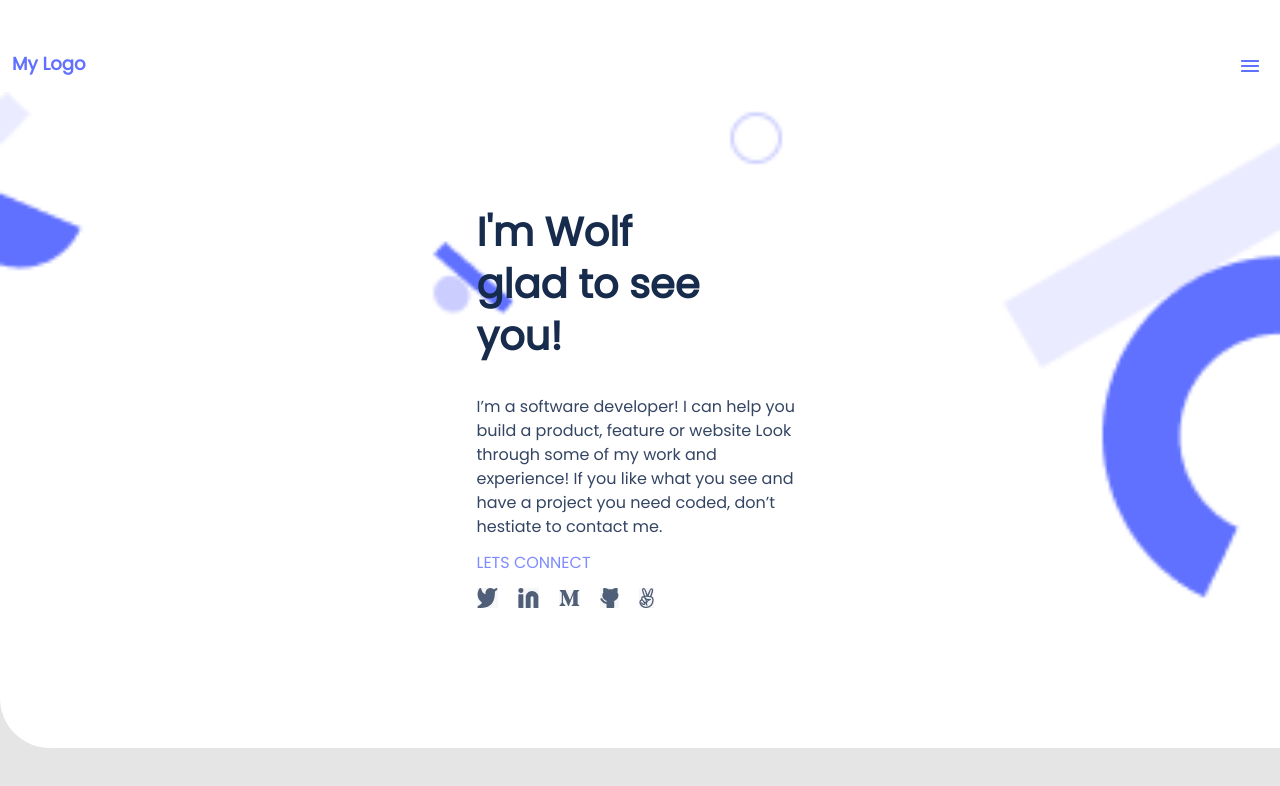
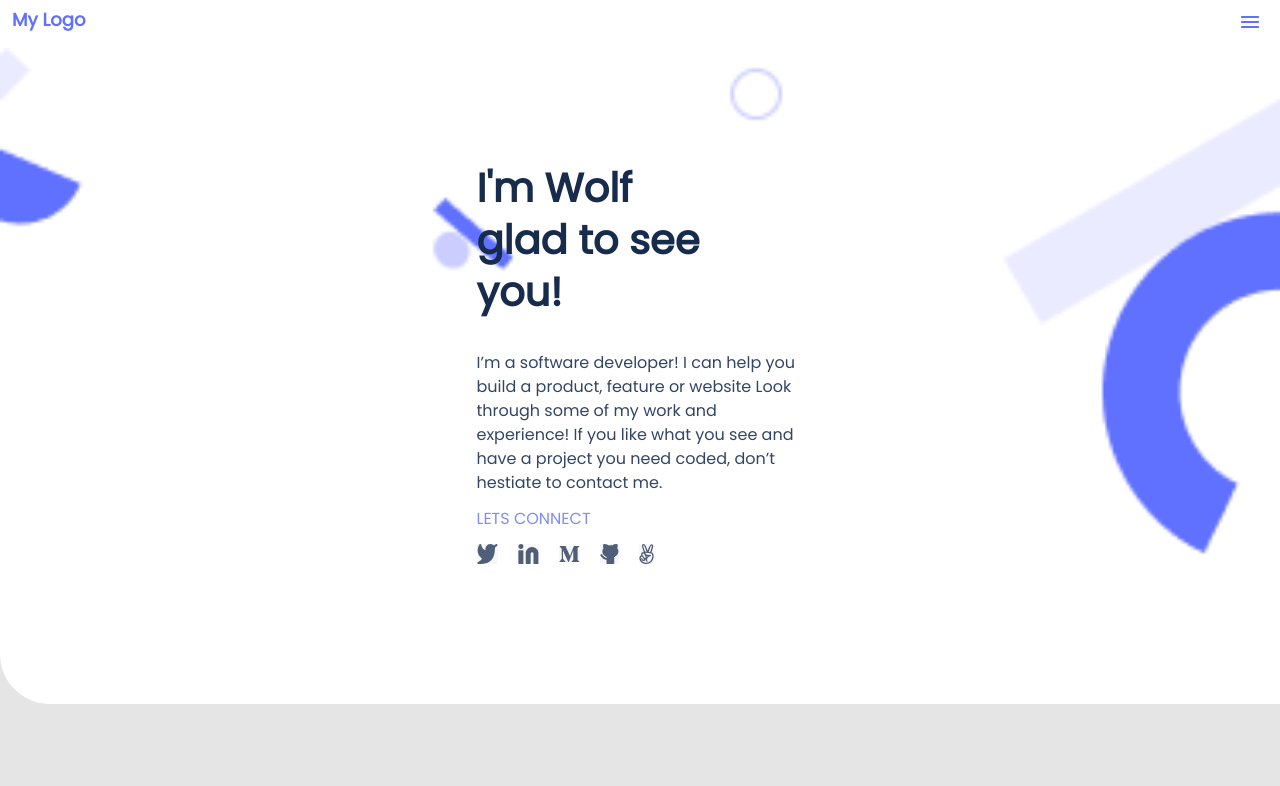
Before and after one commit to Wolfmikerson/Porfolio-MobileVersion, a website: page index.html in a window 1280 px wide. Drawn offline with Linux system fonts and the light colour scheme.

Commit message:
Fix index.html

```diff
--- a/css/style.css
+++ b/css/style.css
@@ -100,6 +100,8 @@ body {
   background-repeat: no-repeat;
   background-color: #fff;
   border-bottom-left-radius: 50px;
+  padding-left: 20px;
+  padding-right: 20px;
 }
 
 .display-list-item {
--- a/index.html
+++ b/index.html
@@ -8,12 +8,9 @@
   </head>
   <body>
     <!-- Header Section-->
-  <header>
-    <nav class="navbar-top-contener"></nav>
-    <nav class="navbar-contener default-display-flex">
-      <div class="logo"><a class="logo-font default-custom-fonts" href="#">My Logo</a></div>
-      <div class="menu"><img src="images/menu_icon.png" alt=""></div>
-    </nav>
+  <header class="navbar-contener default-display-flex">
+      <nav class="logo"><a class="logo-font default-custom-fonts" href="#">My Logo</a></nav>
+      <nav class="menu"><img src="images/menu_icon.png" alt=""></nav>
   </header>
     <!--- Headline Section-->
     <section class="headline default-display-flex">
```
